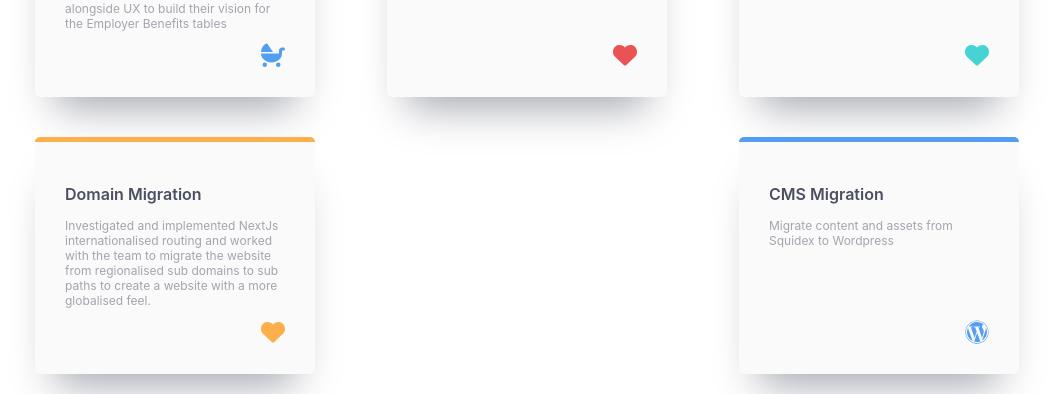
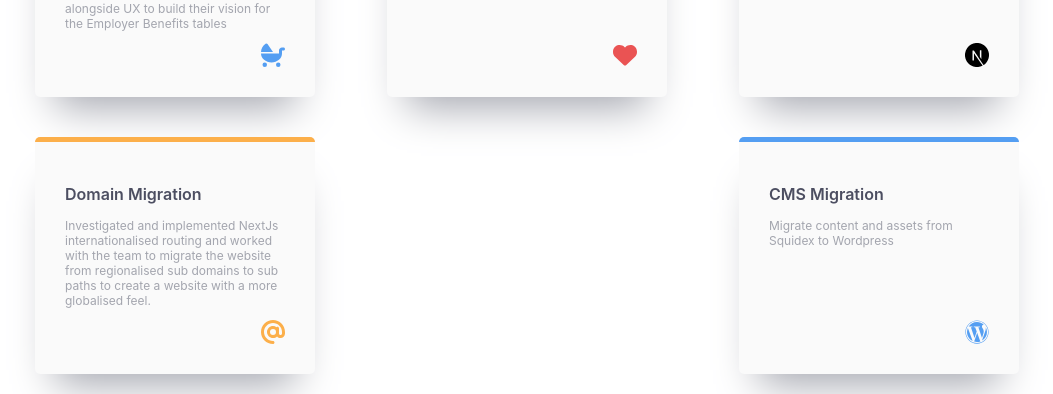
Before and after one commit to Ariadne-S/Resume, a Next.js app in the folder resume-2022/: page / in a window 1280 px wide. Shown: the part 1435-1829 px from the top of the page, without its empty margins (113-1166 px from the left). Built offline with nearby package versions, Linux system fonts and the light colour scheme.

Commit message:
animate tag reveal

```diff
--- a/resume-2022/components/experience.tsx
+++ b/resume-2022/components/experience.tsx
@@ -1,17 +1,18 @@
 import {FC} from "react";
 import styled from "styled-components";
-import {findIconDefinition, IconDefinition, IconLookup} from "@fortawesome/fontawesome-svg-core";
+import {findIconDefinition, IconDefinition} from "@fortawesome/fontawesome-svg-core";
 import {FontAwesomeIcon} from "@fortawesome/react-fontawesome";
 
 interface Project {
-    icon: IconDefinition
+    icon?: IconDefinition,
+    svg?: JSX.Element,
     title: string,
     description: JSX.Element,
     color: string,
     tags: string[]
 }
 
-const colors  = {
+const colors = {
     red: "hsl(0, 78%, 62%)",
     cyan: "hsl(180, 62%, 55%)",
     orange: "hsl(34, 97%, 64%)",
@@ -29,7 +30,7 @@ const projectData: Project[] = [
                             agility pack and depending on the complexity of the website configuring a headless crawl to
                             retrieve
                             generated html with Puppeteer.</span>,
-        tags: []
+        tags: ["Dotnet core", "AWS", "Puppeteer", "Seq", "html Agility Pack"]
     },
     {
         icon: findIconDefinition({prefix: 'fas', iconName: 'table-list'}),
@@ -39,7 +40,7 @@ const projectData: Project[] = [
             Collaborated to plan and implement the "Smart Scraper" project - a database driven scraper
             infrastructure that reduced job automation set up from days to a couple of hours.
         </span>,
-        tags: []
+        tags: ["Dotnet core", "Octostache", "Entity Framework"]
     },
     {
         icon: findIconDefinition({prefix: 'fas', iconName: 'vials'}),
@@ -47,39 +48,42 @@ const projectData: Project[] = [
         title: "Smart Scraper Test Builder",
         description: <span>
             Encaptualisated logic to remove duplication and simplify the configuration of Smart
-                                Scraper
-                                tests
+            Scraper tests
         </span>,
-        tags: []
+        tags: ["Dotnet core"]
     },
     {
         icon: findIconDefinition({prefix: 'fas', iconName: 'baby-carriage'}),
         color: colors.blue,
         title: "Structured Employer Benefits Data",
-        description: <span>
+        description:
+            <span>
                 Designed and migrated a structred data schema for the Employer Benefits area to enable
                 functionality such as comparing benifits and search. Worked alongside the customer success
                 team to clean and migrate old data to the new structure. I
 
                 Worked alongside UX to build their vision for the Employer Benefits tables
             </span>,
-        tags: []
+        tags: ["Dotnet core", "Entity Framework", "Hangfire", "Elastic Search"]
     },
     {
         icon: findIconDefinition({prefix: 'fas', iconName: 'heart'}),
         color: colors.red,
         title: "Save job functionality",
-        description: <span>
+        description:
+            <span>
                 Built the save job functionality, which entails an register/sign in gate, the ability to
-                            save
-                            a job
-                            and to remove a saved job from multiple places across the website. With google analytics
+                save a job and to remove a saved job from multiple places across the website. With google analytics
                 events firing for each action.
             </span>,
-        tags: []
+        tags: ["Dotnet core", "Entity Framework", "Hangfire", "React", "Styled Components"]
     },
     {
-        icon: findIconDefinition({prefix: 'fas', iconName: 'heart'}),
+        svg: <svg xmlns="http://www.w3.org/2000/svg" aria-hidden="true" role="img" width="24" height="24"
+                  preserveAspectRatio="xMidYMid meet" viewBox="0 0 256 256">
+            <path
+                d="M119.617.069c-.55.05-2.302.225-3.879.35c-36.36 3.278-70.419 22.894-91.99 53.044c-12.012 16.764-19.694 35.78-22.597 55.922C.125 116.415 0 118.492 0 128.025c0 9.533.125 11.61 1.151 18.64c6.957 48.065 41.165 88.449 87.56 103.411c8.309 2.678 17.067 4.504 27.027 5.605c3.879.425 20.645.425 24.524 0c17.192-1.902 31.756-6.155 46.12-13.486c2.202-1.126 2.628-1.426 2.327-1.677c-.2-.15-9.584-12.735-20.845-27.948l-20.47-27.648l-25.65-37.956c-14.114-20.868-25.725-37.932-25.825-37.932c-.1-.025-.2 16.84-.25 37.431c-.076 36.055-.1 37.506-.551 38.357c-.65 1.226-1.151 1.727-2.202 2.277c-.801.4-1.502.475-5.28.475h-4.33l-1.15-.725a4.679 4.679 0 0 1-1.677-1.827l-.526-1.126l.05-50.166l.075-50.192l.776-.976c.4-.525 1.251-1.2 1.852-1.526c1.026-.5 1.426-.55 5.755-.55c5.105 0 5.956.2 7.282 1.651c.376.4 14.264 21.318 30.88 46.514c16.617 25.195 39.34 59.599 50.5 76.488l20.27 30.7l1.026-.675c9.084-5.905 18.693-14.312 26.3-23.07c16.191-18.59 26.626-41.258 30.13-65.428c1.026-7.031 1.151-9.108 1.151-18.64c0-9.534-.125-11.61-1.151-18.641c-6.957-48.065-41.165-88.449-87.56-103.411c-8.184-2.652-16.892-4.479-26.652-5.58c-2.402-.25-18.943-.525-21.02-.325Zm52.401 77.414c1.201.6 2.177 1.752 2.527 2.953c.2.65.25 14.562.2 45.913l-.074 44.987l-7.933-12.16l-7.958-12.16v-32.702c0-21.143.1-33.028.25-33.603c.4-1.401 1.277-2.502 2.478-3.153c1.026-.525 1.401-.575 5.33-.575c3.704 0 4.354.05 5.18.5Z"/>
+        </svg>,
         color: colors.cyan,
         title: "Port the frontend to NextJs typescript",
         description: <span>
@@ -87,20 +91,20 @@ const projectData: Project[] = [
             project to Typescript React NextJs, drastically improving page speed and improving developer
             experience
         </span>,
-        tags: []
+        tags: ["React", "NextJs", "Javascript", "Typescript", "Styled Components"]
     }
     ,
     {
-        icon: findIconDefinition({prefix: 'fas', iconName: 'heart'}),
+        icon: findIconDefinition({prefix: 'fas', iconName: 'at'}),
         color: colors.orange,
         title: "Domain Migration",
         description: <span>
             Investigated and implemented NextJs internationalised routing and worked with the team to
             migrate the website from regionalised sub domains to sub paths to create a website with a
-                            more
-                            globalised feel.
+            more globalised feel.
         </span>,
-        tags: []
+        tags: ["NextJs", "Typescript"]
+
     }
     ,
     {
@@ -110,7 +114,7 @@ const projectData: Project[] = [
         description: <span>
             Migrate content and assets from Squidex to Wordpress
         </span>,
-        tags: []
+        tags: ["Dotnet core", "MartenDb", "Hangfire", "Seq"]
     }
 ]
 
@@ -153,7 +157,7 @@ const ProjectsCallout: FC = () => {
         <div>
             <h5>Projects</h5>
             <ProjectGrid>
-                {projectData.map(project => <ProjectDisplay project={project}/>)}
+                {projectData.map(project => <ProjectDisplay key={project.title} project={project}/>)}
             </ProjectGrid>
         </div>
 
@@ -179,18 +183,56 @@ const Timeline: FC = () => {
 
 
 const ProjectDisplay: FC<{ project: Project }> = ({project}) => {
+    const tagIcon = findIconDefinition({prefix: 'fas', iconName: 'tag'});
     return (
         <ProjectCard color={project.color}>
+            <CardPullDown>
+                <ul>
+                    {project.tags.map((tag, index) =>
+                        <li key={`${tag}-${index}`}>
+                            <FontAwesomeIcon icon={tagIcon} color={"hsl(234,12%,34%)"}/>
+                            {tag}
+                        </li>
+                    )}
+                </ul>
+            </CardPullDown>
             <div>
                 <h6>{project.title}</h6>
                 <p>{project.description}</p>
             </div>
-            <FontAwesomeIcon icon={project.icon} size={"2x"}/>
+            {project.icon ? <FontAwesomeIcon icon={project.icon} size={"2x"}/> : project.svg}
         </ProjectCard>
     )
 }
 
-const ProjectCard = styled.div<{color: string}>`
+
+const CardPullDown = styled.div`
+    position: relative;
+    width: 280px;
+    left: -30px;
+    top: -40px;
+    padding: 15px;
+
+    ul {
+        list-style-type: none;
+        margin: 0;
+        padding: 0;
+        columns: 2;
+
+        li {
+            display: flex;
+            flex-wrap: no-wrap;
+
+            svg {
+                padding-right:1em;
+                padding-left: 1em;
+            }
+        }
+    }
+`;
+
+
+const ProjectCard = styled.div<{ color: string }>`
     width: 280px;
     font-size: 12px;
     border-radius: 5px;
@@ -218,9 +260,29 @@ const ProjectCard = styled.div<{color: string}>`
     p {
         color: hsl(229, 6%, 66%);
     }
-    svg {
+
+    > svg {
         align-self: flex-end;
         color: ${props => props.color}
+    }
+
+    ${CardPullDown} {
+         background-color: ${props => props.color};
+         display: none;
+         transition: all .5s ease-in-out;
+    }
+
+    &:hover {
+        ${CardPullDown} {
+             display: block;
+        }
+
+        p {
+            height: 80px;
+            overflow: hidden;
+            text-overflow: ellipsis;
+        }
+
     }
 `;
 
```
Lines whose indentation alone changed are shown as unchanged.
